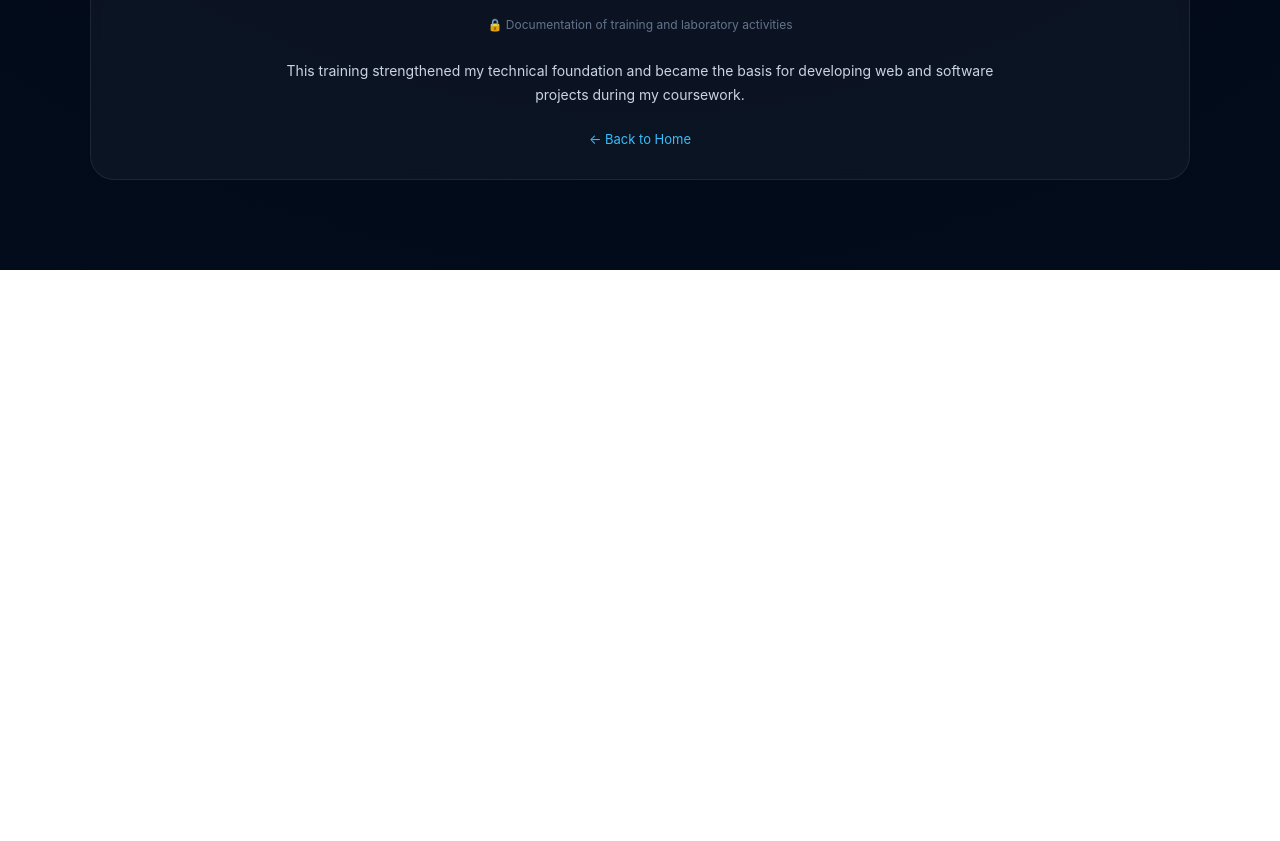
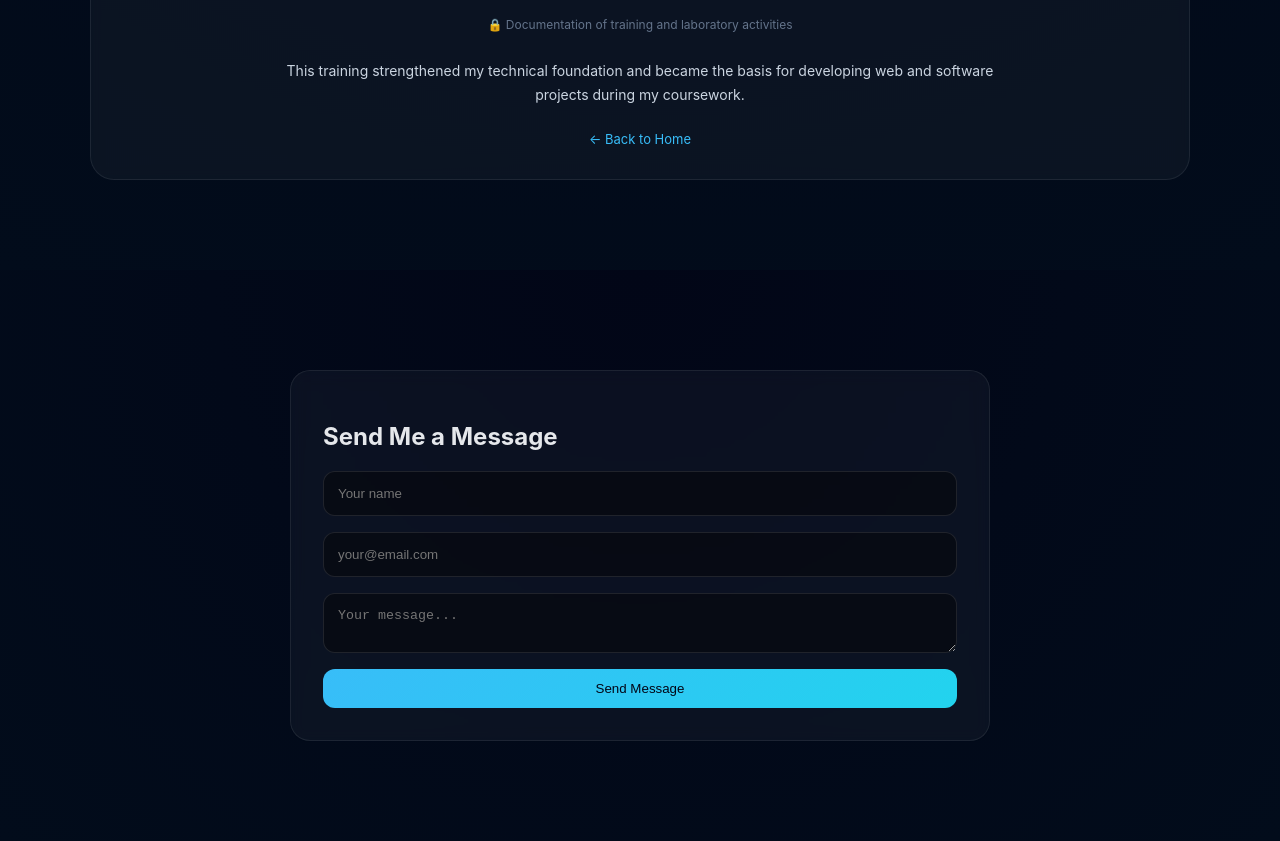
Before and after one commit to DhiazAngganaRamadhan/Website-Portofolio, a plain HTML site: page about-view.html in a window 1280 px wide. Shown: the part 3086-3927 px from the top of the page. Before the commit the page ends 3356 px from the top, so only its background shows below. Drawn offline with Linux system fonts and the light colour scheme.

Commit message:
update portofolio

```diff
--- a/about-view.html
+++ b/about-view.html
@@ -342,5 +342,22 @@
     </div>
   </section>
 
+  <section class="contact-section">
+
+    <div class="contact-container">
+
+      <h2>Send Me a Message</h2>
+
+      <form action="send.php" method="POST" class="contact-form">
+        <input type="text" name="name" placeholder="Your name" required>
+        <input type="email" name="email" placeholder="your@email.com" required>
+        <textarea name="message" placeholder="Your message..." required></textarea>
+        <button type="submit" class="btn primary">Send Message</button>
+      </form>
+
+    </div>
+
+  </section>
+
 </body>
 </html>
--- a/css/about-view.css
+++ b/css/about-view.css
@@ -354,3 +354,44 @@
     height: 180px;
   }
 }
+
+.contact-section {
+  padding: 100px 24px;
+  background: radial-gradient(circle at top, #020617, #020c1b);
+}
+
+.contact-container {
+  max-width: 700px;
+  margin: auto;
+  padding: 32px;
+
+  background: rgba(255,255,255,0.04);
+  border-radius: 20px;
+  border: 1px solid rgba(255,255,255,0.08);
+  backdrop-filter: blur(8px);
+}
+
+.contact-form {
+  display: flex;
+  flex-direction: column;
+  gap: 16px;
+}
+
+.contact-form input,
+.contact-form textarea {
+  padding: 14px;
+  border-radius: 12px;
+  border: 1px solid rgba(255,255,255,0.1);
+  background: rgba(0,0,0,0.4);
+  color: #e2e8f0;
+}
+
+.contact-form button {
+  background: linear-gradient(135deg, #38bdf8, #22d3ee);
+}
+
+@media (max-width: 768px) {
+  .contact-container {
+    padding: 20px;
+  }
+}
```
Also changed, not shown: 1 other file.
